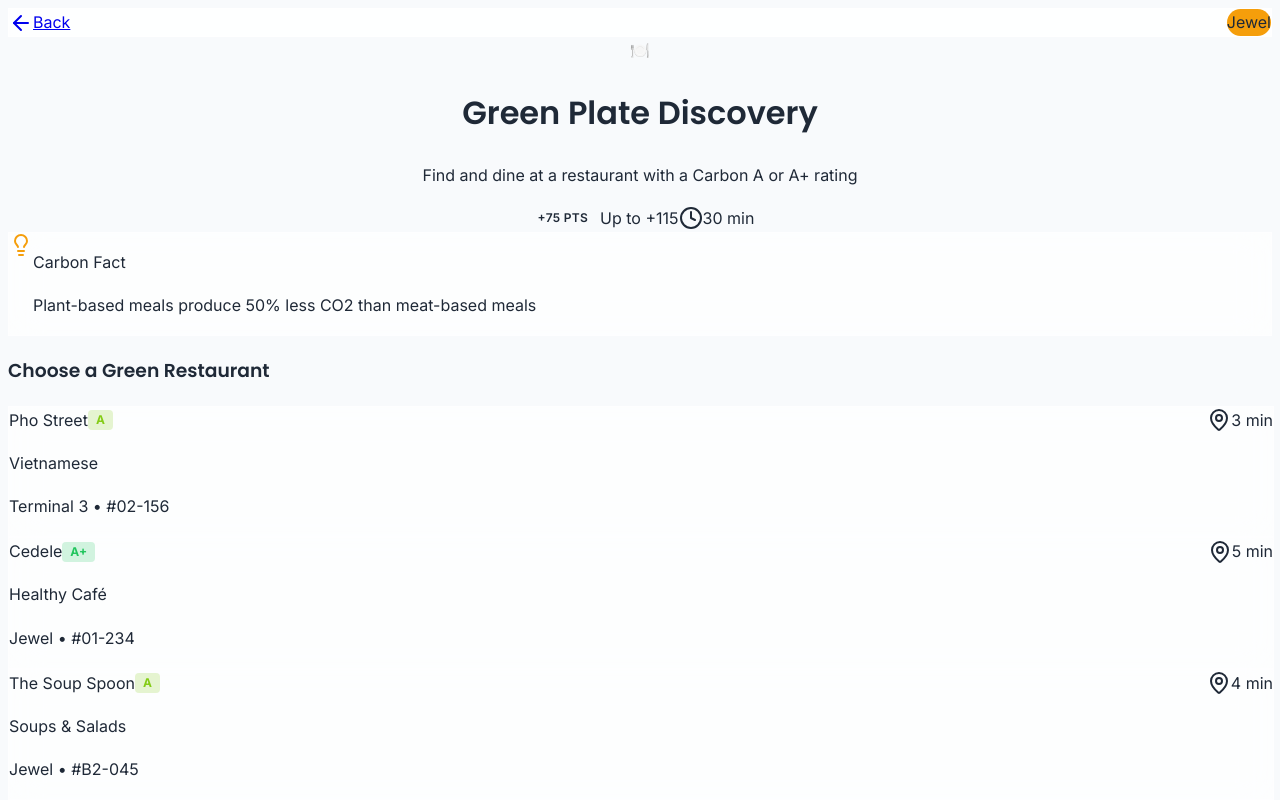
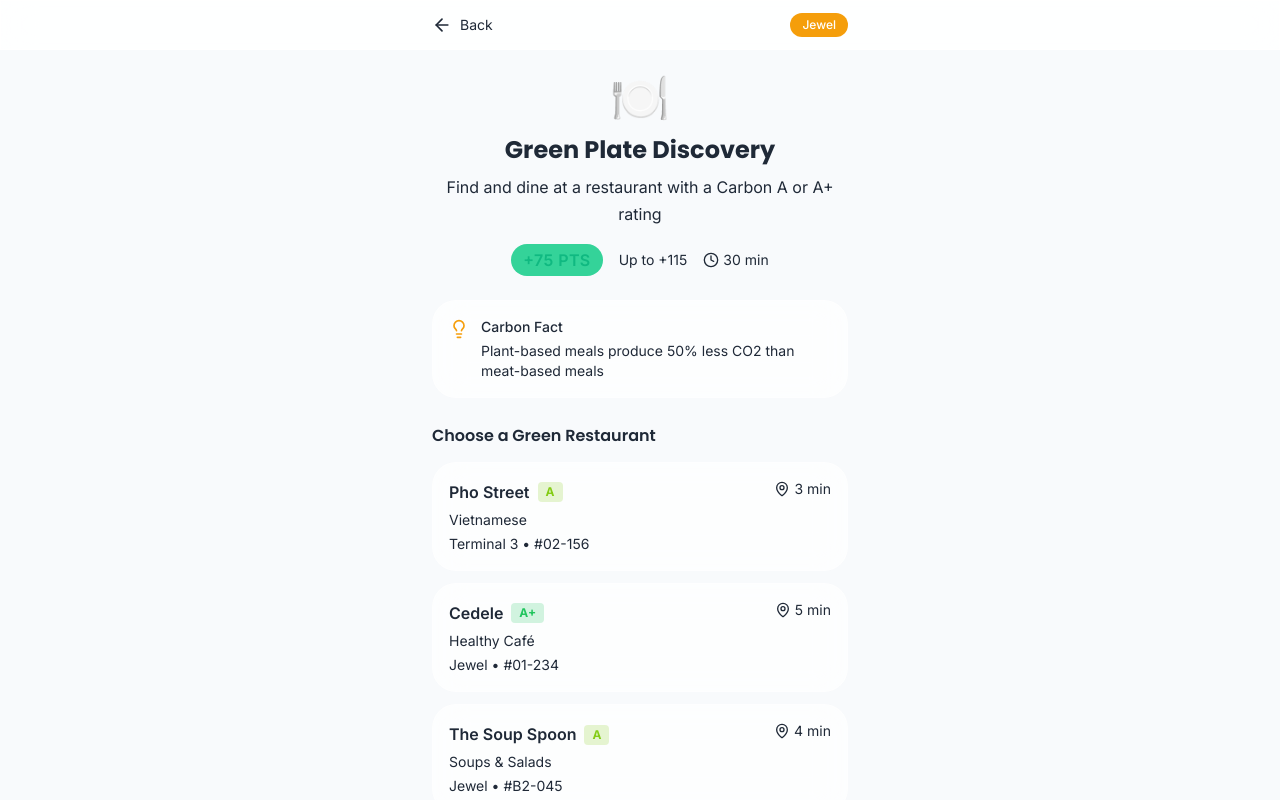
Before and after one commit to onsenix12/carbon-max-app, a Next.js app: page /quest/jewel-green-plate in a window 1280 px wide. Shown: the top 800 px of the page. Built offline with nearby package versions, Linux system fonts and the light colour scheme.

Commit message:
Update globals.css for Tailwind CSS v4 compatibility - Replace @tailwind directives with @import, remove hsl() wrappers from CSS variables, move glassmorphism classes out of @layer utilities

```diff
--- a/app/globals.css
+++ b/app/globals.css
@@ -1,6 +1,4 @@
-@tailwind base;
-@tailwind components;
-@tailwind utilities;
+@import "tailwindcss";
 
 @layer base {
   :root {
@@ -90,8 +88,7 @@
   }
 }
 
-@layer utilities {
-  /* Glassmorphism - Design System - Must be in utilities layer to use with @apply */
+/* Glassmorphism - Design System - Moved out of @layer for Tailwind v4 */
 .glass {
   background: rgba(255, 255, 255, 0.7);
   backdrop-filter: blur(16px);
@@ -111,7 +108,6 @@
   backdrop-filter: blur(16px);
   -webkit-backdrop-filter: blur(16px);
   border: 1px solid rgba(255, 255, 255, 0.2);
-  }
 }
 
 @layer components {
@@ -219,7 +215,7 @@
     border-radius: var(--radius-md);
     padding: 1rem;
     box-shadow: 0 1px 3px 0 rgba(0, 0, 0, 0.1), 0 1px 2px -1px rgba(0, 0, 0, 0.1);
-    border: 1px solid hsl(var(--border));
+    border: 1px solid var(--border);
     transition: all 0.2s ease;
   }
 
@@ -250,8 +246,8 @@
     font-size: 0.75rem;
     line-height: 1rem;
     font-weight: 600;
-    background-color: hsl(var(--success-light));
-    color: hsl(var(--success-dark));
+    background-color: var(--success-light);
+    color: var(--success);
     text-transform: uppercase;
     letter-spacing: 0.025em;
   }
```
Lines whose indentation alone changed are shown as unchanged.
